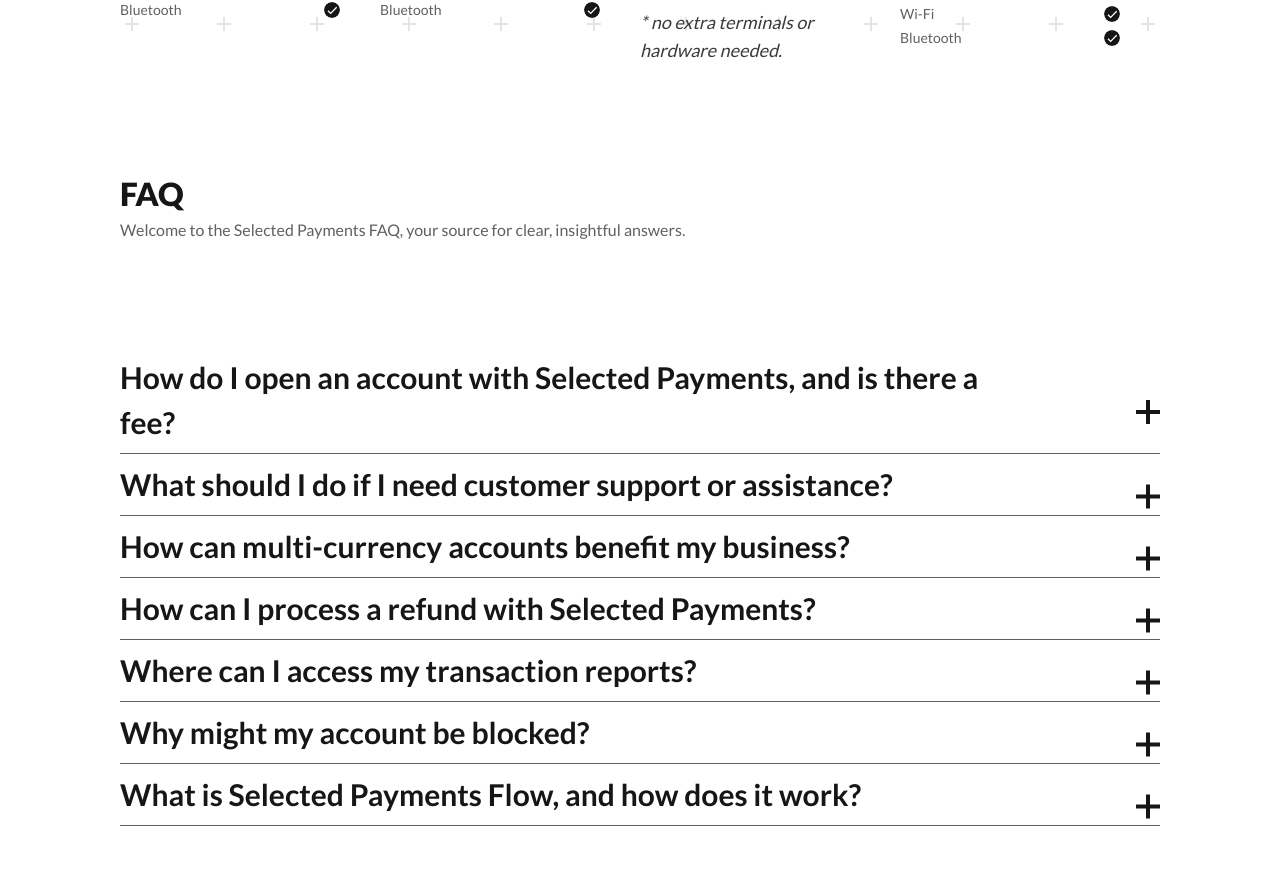
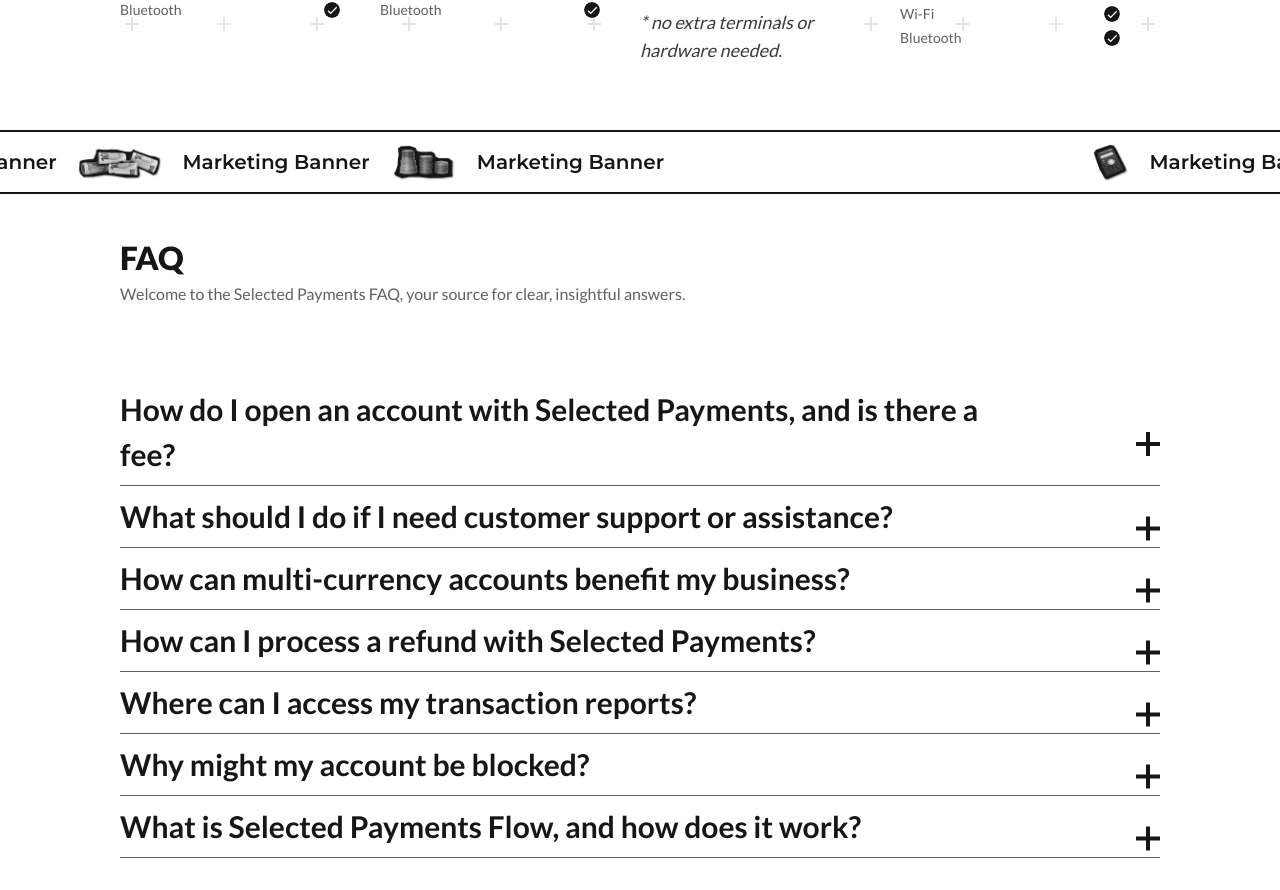
Before and after one commit to arshaan-abh/payments-landing, a Next.js app: page / in a window 1280 px wide. Shown: the part 6415-7305 px from the top of the page. Built offline with nearby package versions, Linux system fonts and the light colour scheme.

Commit message:
Add the marquee to section eight

```diff
--- a/app/page.tsx
+++ b/app/page.tsx
@@ -78,6 +78,7 @@
 				id="feature-eight"
 				className="h-screen min-h-fit flex flex-col items-center overflow-hidden"
 			>
+				<MarketingBanner data={secondMarqueeData} white />
 				<FaqSection />
 			</section>
 			<section
```
